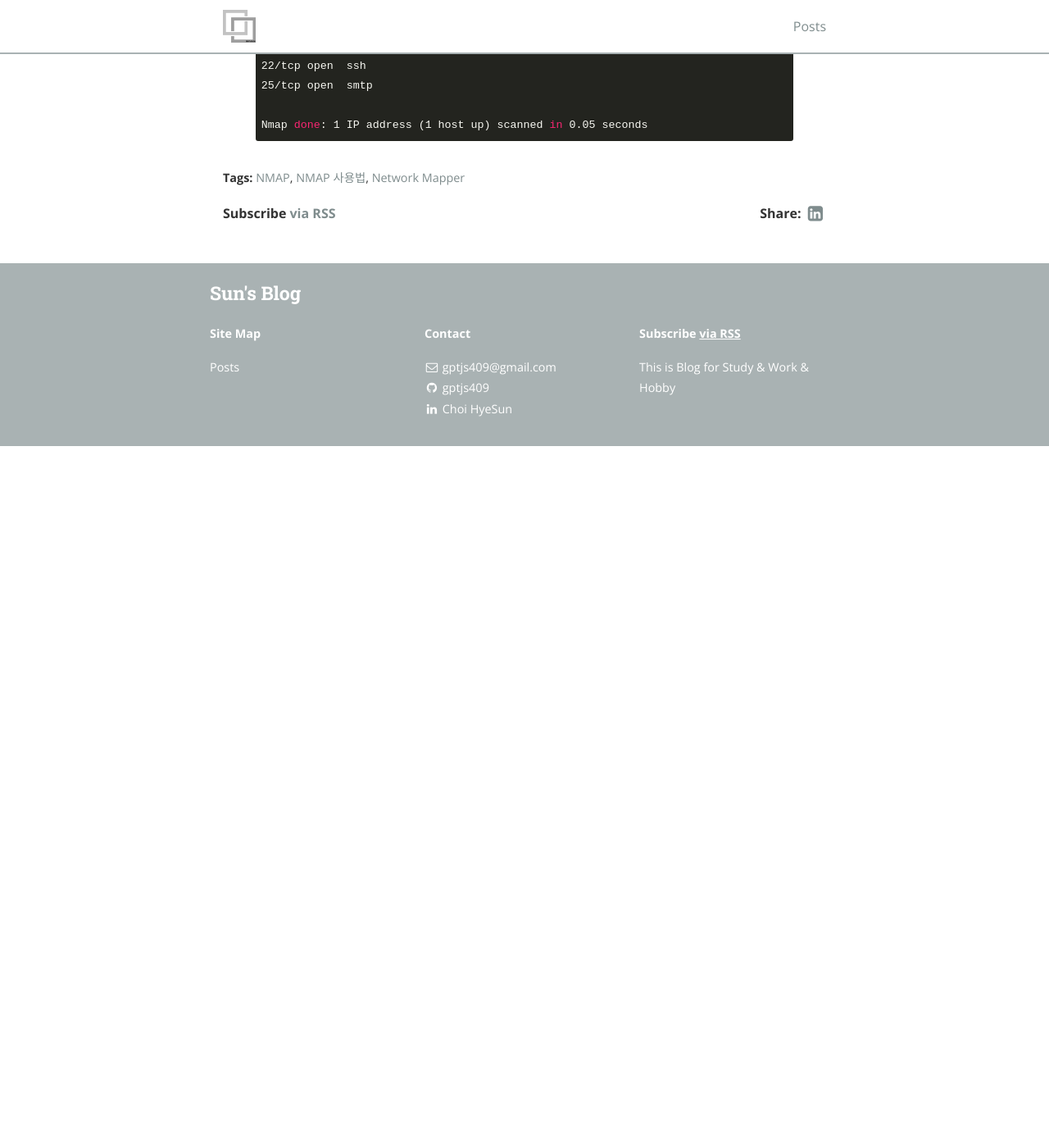
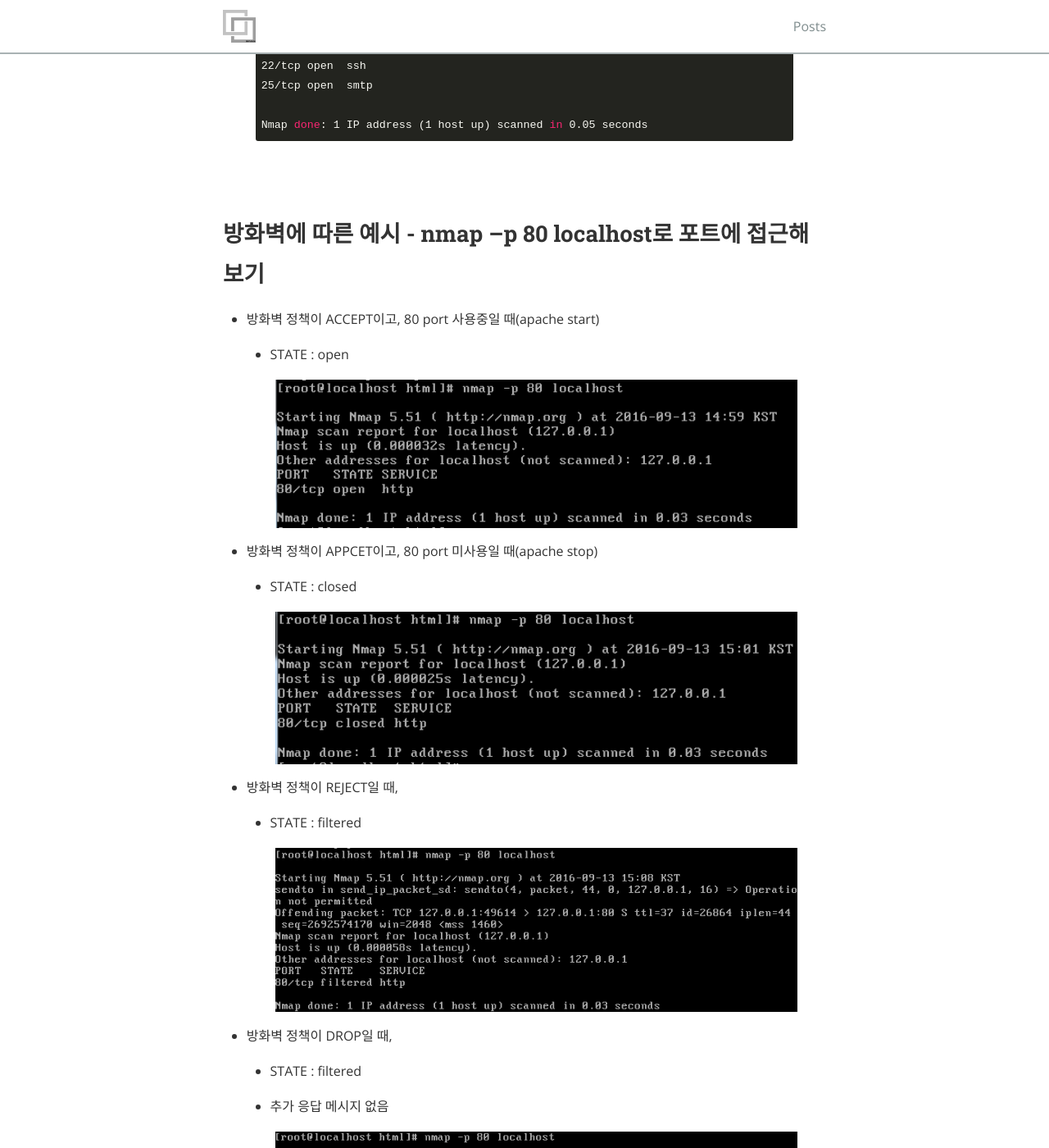
Before and after one commit to gptjs409/gptjs409.github.io, a Jekyll site: the page built from _posts/infra/2016-09-10-nmap.md, in a window 1280 px wide and 1400 px high, scrolled down 3291 px. Shown: the whole window at 82% size. Built offline with Jekyll 4.4.1, drawn with Linux system fonts in a browser that asks for light colours; nearby versions of some CDN libraries; before the commit the page ends 3835 px from its top, so only the background shows below that.

Commit message:
Update 2016-09-10-nmap.md

```diff
--- a/_posts/infra/2016-09-10-nmap.md
+++ b/_posts/infra/2016-09-10-nmap.md
@@ -145,3 +145,34 @@ PORT   STATE SERVICE
 
 Nmap done: 1 IP address (1 host up) scanned in 0.05 seconds
 {% endhighlight %}
+
+<br>
+<br>
+
+## 방화벽에 따른 예시 - nmap –p 80 localhost로 포트에 접근해보기
+
+- 방화벽 정책이 ACCEPT이고, 80 port 사용중일 때(apache start)
+
+  - STATE : open
+
+  ![image](/img/2016-09-10/nmap-001-accept1.png)
+
+- 방화벽 정책이 APPCET이고, 80 port 미사용일 때(apache stop)
+
+  - STATE : closed
+
+  ![image](/img/2016-09-10/nmap-002-accept2.png)
+
+- 방화벽 정책이 REJECT일 때,
+
+  - STATE : filtered
+
+  ![image](/img/2016-09-10/nmap-003-reject.png)
+
+- 방화벽 정책이 DROP일 때,
+
+  - STATE : filtered
+
+  - 추가 응답 메시지 없음
+
+  ![image](/img/2016-09-10/nmap-004-drop.png)
```
